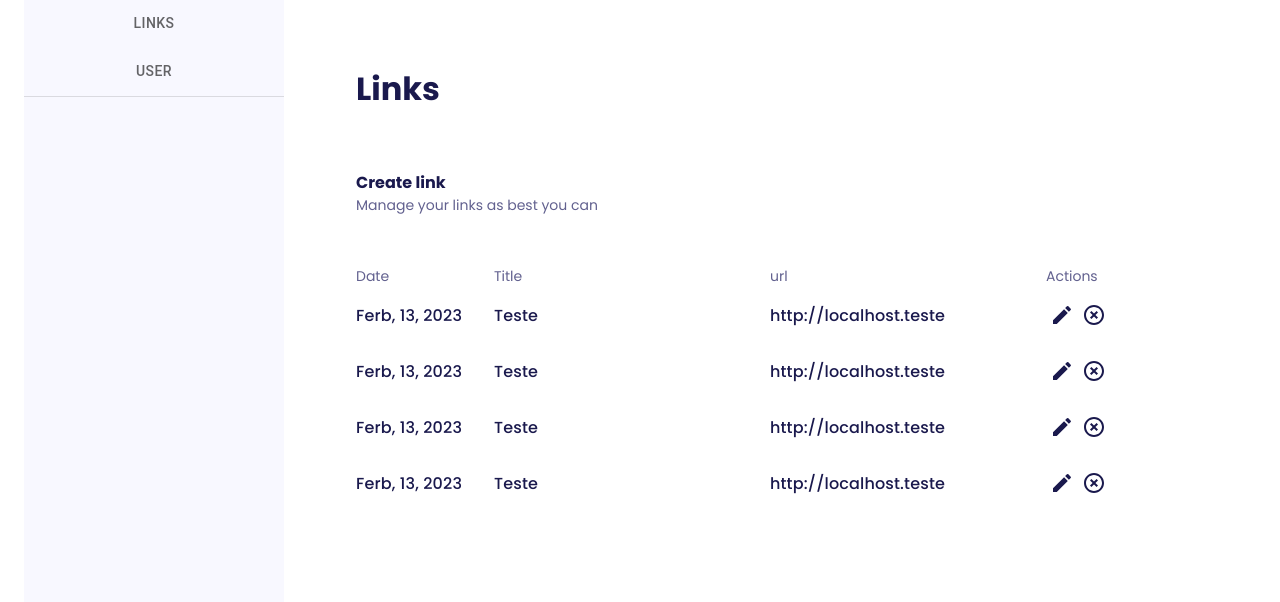
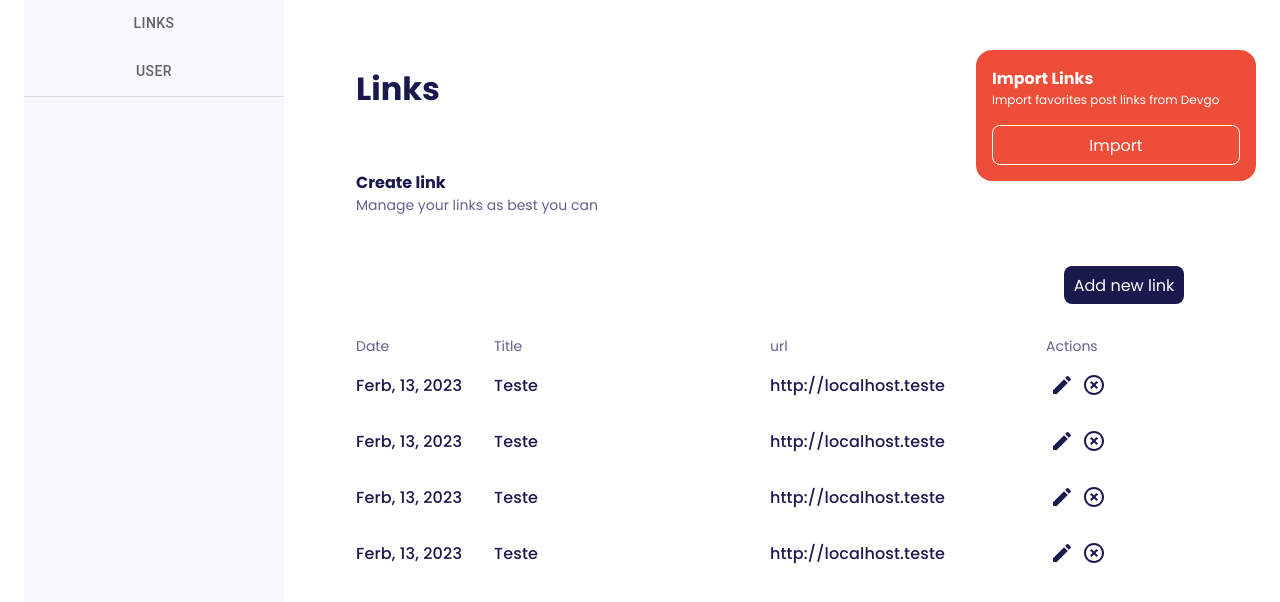
Before and after one commit to WBGreenArrow/devnology-challenge, a React app in the folder front-end/: page /links in a window 1280 px wide. Shown: the top 602 px of the page. Built offline with nearby package versions, Linux system fonts and the light colour scheme; the HTML template or start-up script is replaced by a standard one.

Commit message:
feat: created & styled ImportLinksCard component

```diff
--- /dev/null
+++ b/front-end/src/components/ImportLinksCard/index.tsx
@@ -0,0 +1,19 @@
+import { Tooltip } from '@mui/material'
+
+import { useStyles } from './styles'
+
+export const ImportLinksCard = () => {
+  const classes = useStyles()
+
+  return (
+    <div className={classes.importLinksCardContainer}>
+      <div className={classes.importLinksCardContant}>
+        <span>Import Links</span>
+        <span>Import favorites post links from Devgo</span>
+        <Tooltip title="Import" enterDelay={500} enterNextDelay={500}>
+          <span>Import</span>
+        </Tooltip>
+      </div>
+    </div>
+  )
+}
--- /dev/null
+++ b/front-end/src/components/ImportLinksCard/styles.ts
@@ -0,0 +1,56 @@
+import { makeStyles } from '@material-ui/core/styles'
+
+export const useStyles = makeStyles((theme?: any) => ({
+  importLinksCardContainer: {
+    width: 280,
+    padding: 16,
+    position: 'absolute',
+    right: 0,
+    top: 50,
+
+    backgroundColor: '#EE4D38',
+    borderRadius: 16,
+  },
+
+  importLinksCardContant: {
+    width: '100%',
+    height: '100%',
+
+    display: 'flex',
+    flexDirection: 'column',
+
+    '& :first-child': {
+      fontSize: 16,
+      fontFamily: 'Poppins, sans-serif',
+      fontWeight: 700,
+      color: '#FFF',
+    },
+
+    '& :nth-child(2)': {
+      fontSize: 12,
+      fontFamily: 'Poppins, sans-serif',
+      fontWeight: 400,
+      color: '#FFF',
+    },
+
+    '& :last-child': {
+      width: '100%',
+      height: 40,
+
+      cursor: 'pointer',
+
+      marginTop: 16,
+      fontSize: 16,
+      fontFamily: 'Poppins, sans-serif',
+      fontWeight: 400,
+      color: '#FFF',
+
+      backgroundColor: 'transparent',
+      border: '1px solid #FFF',
+      display: 'flex',
+      alignItems: 'center',
+      justifyContent: 'center',
+      borderRadius: 8,
+    },
+  },
+}))
--- a/front-end/src/pages/Links/index.tsx
+++ b/front-end/src/pages/Links/index.tsx
@@ -1,7 +1,11 @@
-import { Grid, TextField, Tooltip } from '@mui/material'
+import { useState, useEffect } from 'react'
+
+import { Grid, TextField, Tooltip, InputLabel } from '@mui/material'
 import CreateIcon from '@mui/icons-material/Create'
 import HighlightOffIcon from '@mui/icons-material/HighlightOff'
+import SaveIcon from '@mui/icons-material/Save'
 import { useStyles } from './styles'
+import { ImportLinksCard } from '../../components/ImportLinksCard'
 
 const itemMock = [
   {
@@ -98,7 +102,14 @@ const itemMock = [
 ]
 
 export const Links = () => {
+  const [isAddingNewItem, setIsAddingNewItem] = useState<boolean>(false)
   const classes = useStyles()
+
+  useEffect(() => {
+    return () => {
+      setIsAddingNewItem(false)
+    }
+  }, [])
 
   return (
     <Grid item sm>
@@ -106,6 +117,7 @@ export const Links = () => {
         <div className={classes.linkContent}>
           <div className={classes.headerContainer}>
             <h1>Links</h1>
+            <ImportLinksCard />
           </div>
           <div className={classes.headerInfo}>
             <span>Create link</span>
@@ -113,6 +125,37 @@ export const Links = () => {
           </div>
 
           <div className={classes.linkContainerItems}>
+            <div className={classes.linkFormContainer}>
+              {!isAddingNewItem ? (
+                <div className={classes.linkFormAdd}>
+                  <Tooltip title="Add new link" enterDelay={500} enterNextDelay={500}>
+                    <span onClick={() => setIsAddingNewItem((prevState) => !prevState)}>Add new link</span>
+                  </Tooltip>
+                </div>
+              ) : (
+                <Grid container spacing={2}>
+                  <Grid item xs={4}>
+                    <span>
+                      <InputLabel>Title</InputLabel>
+                      <TextField className={classes.linkFormInput} fullWidth />
+                    </span>
+                  </Grid>
+                  <Grid item xs={6}>
+                    <span>
+                      <InputLabel>Url</InputLabel>
+                      <TextField className={classes.linkFormInput} fullWidth />
+                    </span>
+                  </Grid>
+                  <Grid item xs={2}>
+                    <span>
+                      <Tooltip title="Save" enterDelay={500} enterNextDelay={500}>
+                        <SaveIcon sx={{ color: '#1A194D', cursor: 'pointer' }} />
+                      </Tooltip>
+                    </span>
+                  </Grid>
+                </Grid>
+              )}
+            </div>
             <div className={classes.linkContainerItemsHeader}>
               <Grid container>
                 <Grid item xs={2}>
--- a/front-end/src/pages/Links/styles.ts
+++ b/front-end/src/pages/Links/styles.ts
@@ -3,10 +3,11 @@ import { makeStyles } from '@material-ui/core/styles'
 export const useStyles = makeStyles((theme?: any) => ({
   linkContainer: {
     width: '100%',
-    heigth: '100%',
+    height: '100%',
   },
   linkContent: {
     padding: '65px 72px',
+    position: 'relative',
   },
 
   headerContainer: {
@@ -18,6 +19,25 @@ export const useStyles = makeStyles((theme?: any) => ({
       fontFamily: 'Poppins, sans-serif',
       fontWeight: 700,
       color: '#1A194D',
+    },
+  },
+
+  linkFormAdd: {
+    display: 'flex',
+    justifyContent: 'end',
+    '& span': {
+      width: 120,
+      height: 38,
+      display: 'flex',
+      alignItems: 'center',
+      justifyContent: 'center',
+      backgroundColor: '#1A194D',
+
+      cursor: 'pointer',
+      fontSize: 16,
+      borderRadius: 8,
+      fontFamily: 'Poppins, sans-serif',
+      color: '#FFF',
     },
   },
 
@@ -34,7 +54,7 @@ export const useStyles = makeStyles((theme?: any) => ({
       color: '#1A194D',
     },
 
-    '& :last-child': {
+    '& :nth-child(2)': {
       fontSize: 14,
       fontFamily: 'Poppins, sans-serif',
       color: '#62618F',
@@ -68,6 +88,54 @@ export const useStyles = makeStyles((theme?: any) => ({
       '& ::-webkit-scrollbar-thumb': {
         background: '#EE4D38',
       },
+    },
+  },
+
+  linkFormContainer: {
+    width: '100%',
+
+    paddingBottom: 32,
+
+    '& span label': {
+      fontSize: 14,
+      fontFamily: 'Poppins, sans-serif',
+      fontWeight: 500,
+      color: '#1A194D',
+    },
+    '& :nth-child(3) span': {
+      paddingTop: 16,
+      width: '100%',
+      height: '100%',
+
+      display: 'flex',
+      alignItems: 'center',
+      justifyContent: 'start',
+    },
+  },
+
+  linkFormInput: {
+    width: '100%',
+
+    '& .MuiOutlinedInput-root': {
+      backgroundColor: '#EAF0F7',
+      fontSize: 14,
+      height: 42,
+      fontFamily: 'Poppins, sans-serif',
+      color: '#62618F',
+
+      borderRadius: 10,
+      '& fieldset': {
+        border: 'none',
+        outline: 'none',
+      },
+      '&.Mui-focused fieldset': {
+        border: 'none',
+        outline: 'none',
+      },
+    },
+
+    '& > input': {
+      paddingLeft: 0,
     },
   },
 
```
